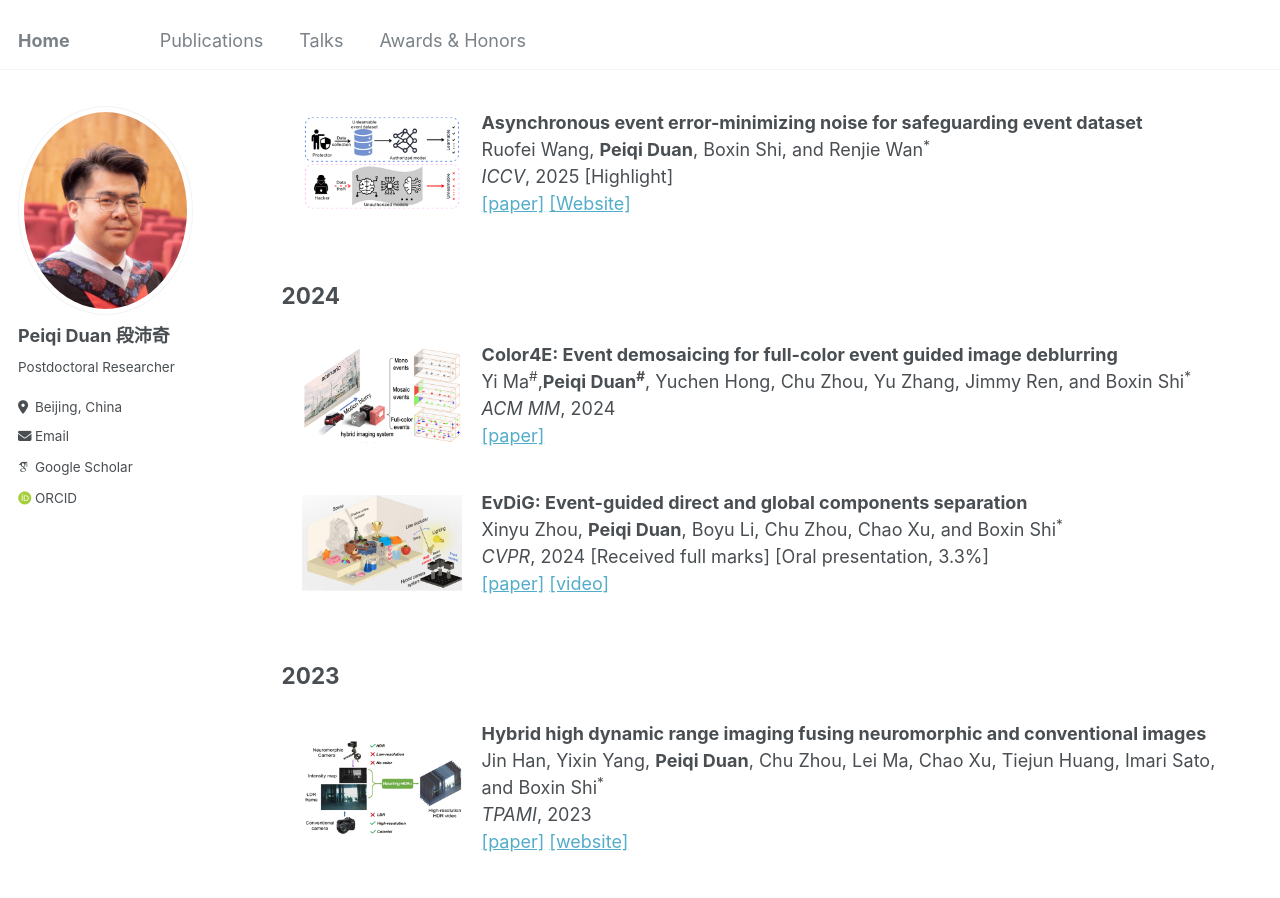
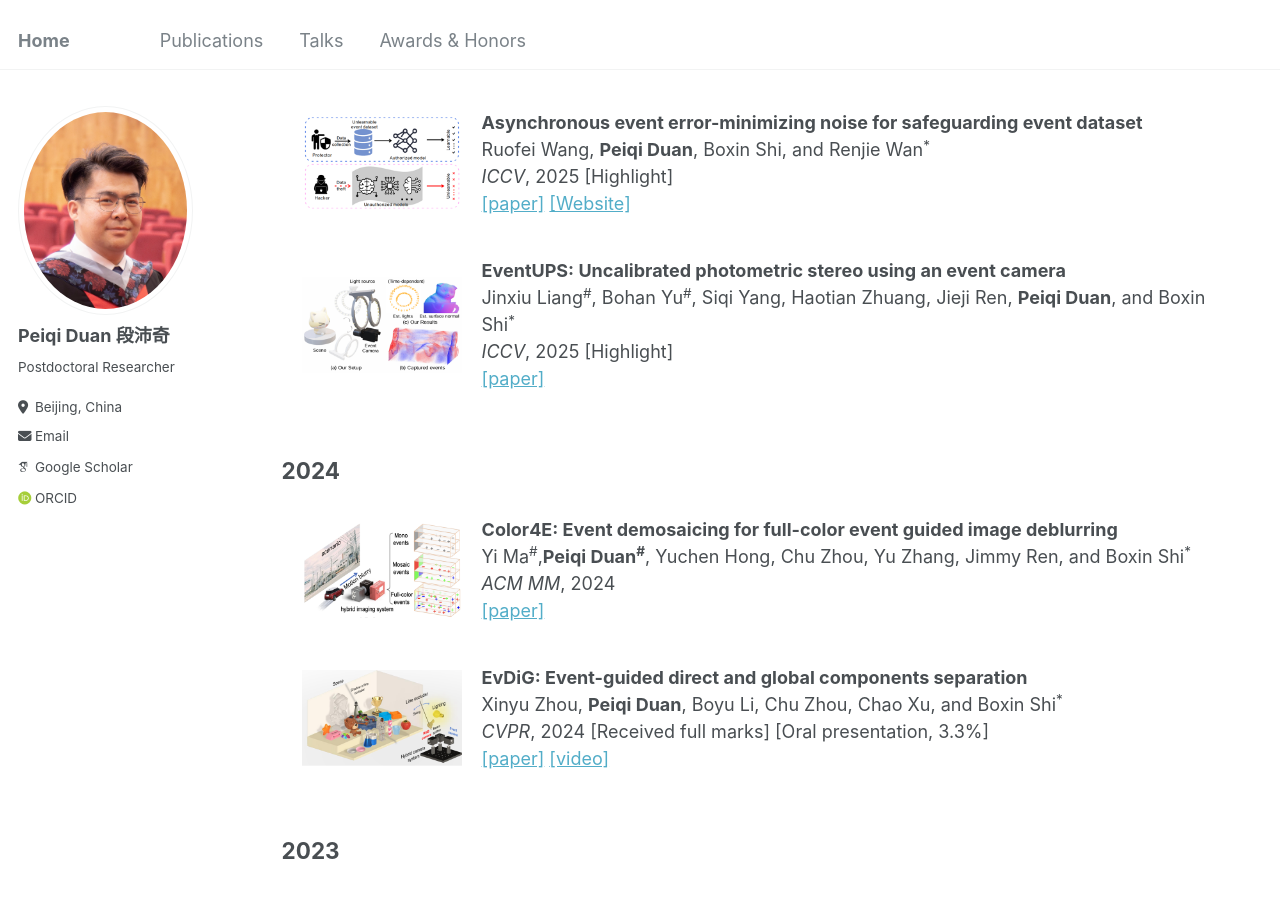
Before and after one commit to peiqi-duan/peiqi-duan.github.io, a Jekyll site: the page built from _pages/publications.md, in a window 1280 px wide and 900 px high, scrolled down 873 px. Built offline with Jekyll 4.4.1, drawn with Linux system fonts in a browser that asks for light colours; some web fonts are replaced.

Commit message:
Update publications.md

```diff
--- a/_pages/publications.md
+++ b/_pages/publications.md
@@ -87,6 +87,21 @@ In top venues: TPAMI × 4, CVPR × 6, ICCV × 4, ECCV × 1, MM × 1<br><br>
       <br>
       <a href="https://pub-e7bc7e5ed67b401a8e9e587c3dee22b6.r2.dev/publications/2025/Wang_ICCV25.pdf">[paper]</a>
       <a href="https://github.com/rfww/uevs">[Website]</a>
+    </div>
+  </div>
+
+  <div class="flex-row" onmouseout="par2net_stop()" onmouseover="par2net_start()">
+    <div class="image-container">
+      <img src="../images/EventUPS.png" width="160" alt="Image">
+    </div>
+    <div class="text-container">
+      <papertitle>EventUPS: Uncalibrated photometric stereo using an event camera</papertitle>
+      <br>
+      Jinxiu Liang<sup>#</sup>, Bohan Yu<sup>#</sup>, Siqi Yang, Haotian Zhuang, Jieji Ren, <strong>Peiqi Duan</strong>, and Boxin Shi<sup>*</sup>
+      <br>
+      <em>ICCV</em>, 2025 [Highlight]
+      <br>
+      <a href="https://pub-e7bc7e5ed67b401a8e9e587c3dee22b6.r2.dev/publications/2025/Liang_ICCV25.pdf">[paper]</a>
     </div>
   </div>
 
```
